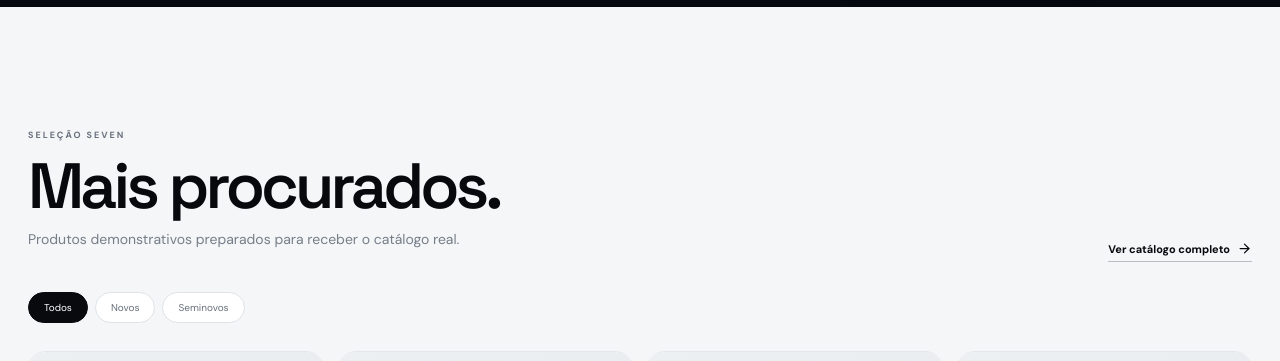
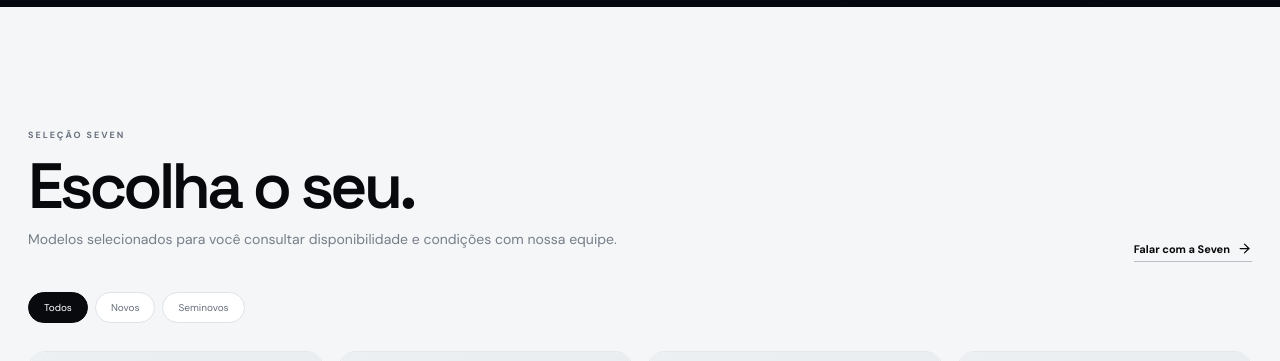
Before and after one commit to doutorjoaovicttor-ship-it/seveninports, a React (Vite) app: page / in a window 1280 px wide. Shown: the part 2500-2861 px from the top of the page. Built offline with nearby package versions, Linux system fonts and the light colour scheme.

Commit message:
feat: polish product catalog messaging

```diff
--- a/src/components/ProductSection.tsx
+++ b/src/components/ProductSection.tsx
@@ -13,5 +13,26 @@ export function ProductSection({ query }: { query: string }) {
     return matchesCondition && matchesQuery;
   }), [condition, query]);
 
-  return <section id="iphones" className="section products-section"><div className="container"><div className="section-heading row-heading"><div><span className="eyebrow">SELEÇÃO SEVEN</span><h2>Mais procurados.</h2><p>Produtos demonstrativos preparados para receber o catálogo real.</p></div><a className="text-link" href="#contato">Ver catálogo completo <ArrowRight size={15} /></a></div><div className="filter-row">{(['todos', 'novo', 'seminovo'] as const).map((item) => <button className={condition === item ? 'active' : ''} onClick={() => setCondition(item)} key={item}>{item === 'todos' ? 'Todos' : item === 'novo' ? 'Novos' : 'Seminovos'}</button>)}</div>{filtered.length ? <div className="product-grid">{filtered.map((product) => <ProductCard key={product.id} product={product} />)}</div> : <div className="empty-state"><strong>Nenhum produto encontrado.</strong><span>Tente outra busca ou consulte nossa equipe.</span></div>}</div></section>;
+  return (
+    <section id="iphones" className="section products-section">
+      <div className="container">
+        <div className="section-heading row-heading">
+          <div>
+            <span className="eyebrow">SELEÇÃO SEVEN</span>
+            <h2>Escolha o seu.</h2>
+            <p>Modelos selecionados para você consultar disponibilidade e condições com nossa equipe.</p>
+          </div>
+          <a className="text-link" href="#contato">Falar com a Seven <ArrowRight size={15} /></a>
+        </div>
+        <div className="filter-row">
+          {(['todos', 'novo', 'seminovo'] as const).map((item) => (
+            <button className={condition === item ? 'active' : ''} onClick={() => setCondition(item)} key={item}>
+              {item === 'todos' ? 'Todos' : item === 'novo' ? 'Novos' : 'Seminovos'}
+            </button>
+          ))}
+        </div>
+        {filtered.length ? <div className="product-grid">{filtered.map((product) => <ProductCard key={product.id} product={product} />)}</div> : <div className="empty-state"><strong>Nenhum produto encontrado.</strong><span>Tente outra busca ou consulte nossa equipe.</span></div>}
+      </div>
+    </section>
+  );
 }
```
